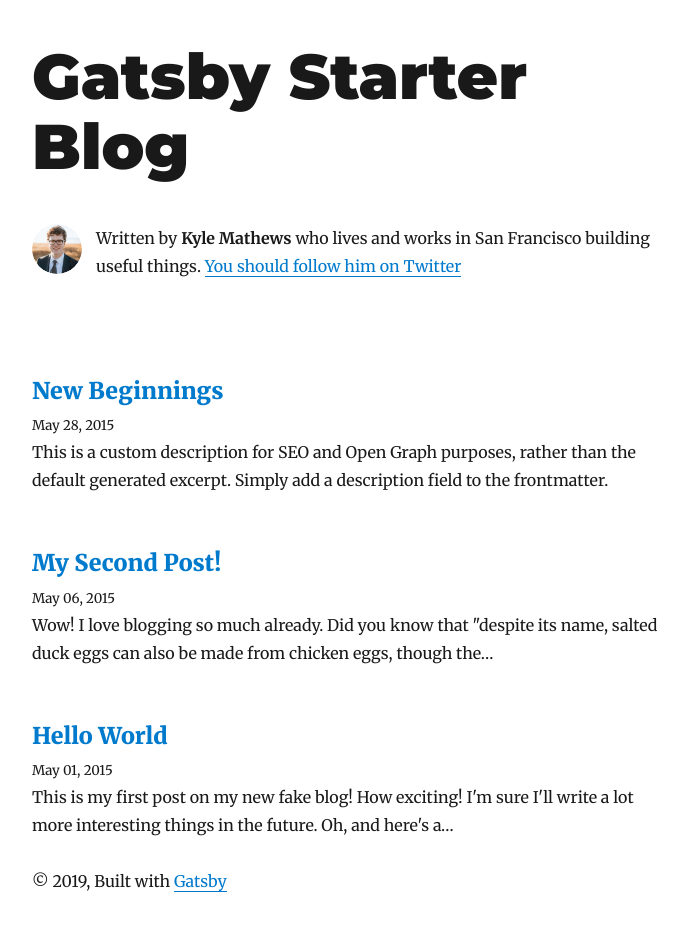
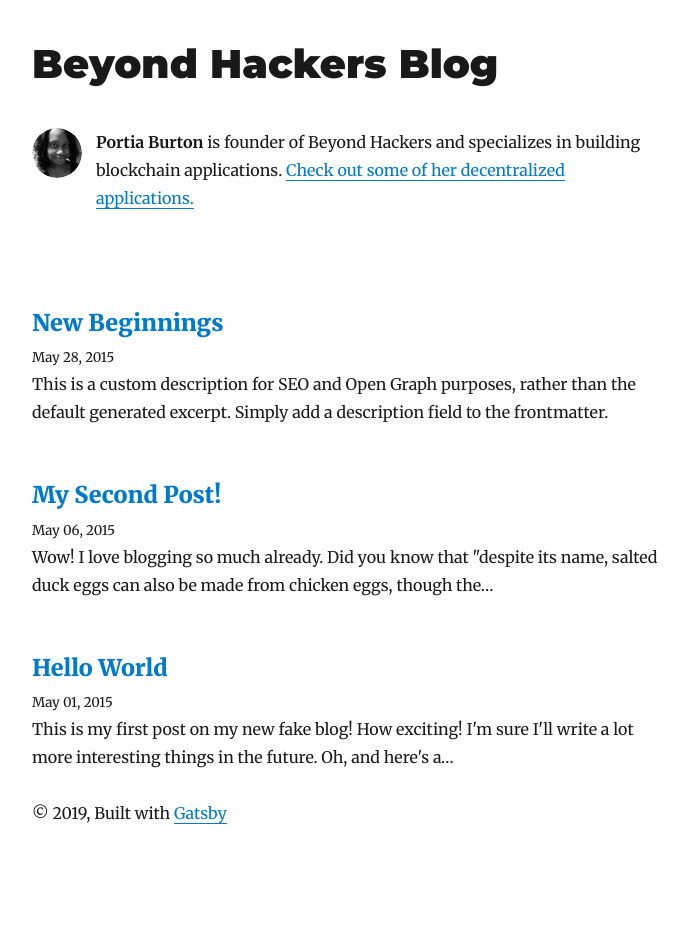
Before and after one commit to pkafei/pkafei-dev, a Gatsby site: page / in a window 1280 px wide. Shown: the whole page, without its empty margins (293-981 px from the left). After the commit the page ends 869 px from the top, so only its background shows below. Built offline with nearby package versions, Linux system fonts and the light colour scheme; Gatsby itself is replaced by a stand-in of ours; some packages are replaced by stand-ins of ours.

Commit message:
Customized blog

```diff
--- a/gatsby-config.js
+++ b/gatsby-config.js
@@ -1,11 +1,11 @@
 module.exports = {
   siteMetadata: {
-    title: `Gatsby Starter Blog`,
-    author: `Kyle Mathews`,
+    title: `Beyond Hackers Blog`,
+    author: `Portia Burton`,
     description: `A starter blog demonstrating what Gatsby can do.`,
     siteUrl: `https://gatsby-starter-blog-demo.netlify.com/`,
     social: {
-      twitter: `kylemathews`,
+      twitter: `pkafei`,
     },
   },
   plugins: [
--- a/src/components/bio.js
+++ b/src/components/bio.js
@@ -38,11 +38,10 @@
               }}
             />
             <p>
-              Written by <strong>{author}</strong> who lives and works in San
-              Francisco building useful things.
+              <strong>{author}</strong> is founder of Beyond Hackers and specializes in building blockchain applications.
               {` `}
-              <a href={`https://twitter.com/${social.twitter}`}>
-                You should follow him on Twitter
+              <a href={`https://www.beyondhackers.com`}>
+                Check out some of her decentralized applications.
               </a>
             </p>
           </div>
@@ -54,7 +53,7 @@
 
 const bioQuery = graphql`
   query BioQuery {
-    avatar: file(absolutePath: { regex: "/profile-pic.jpg/" }) {
+    avatar: file(absolutePath: { regex: "/blockchain_explainer_portia_burton.png/" }) {
       childImageSharp {
         fixed(width: 50, height: 50) {
           ...GatsbyImageSharpFixed
--- a/src/components/layout.js
+++ b/src/components/layout.js
@@ -13,7 +13,6 @@
       header = (
         <h1
           style={{
-            ...scale(1.5),
             marginBottom: rhythm(1.5),
             marginTop: 0,
           }}
@@ -34,7 +33,6 @@
       header = (
         <h3
           style={{
-            fontFamily: `Montserrat, sans-serif`,
             marginTop: 0,
           }}
         >
--- a/src/pages/index.js
+++ b/src/pages/index.js
@@ -16,7 +16,7 @@
       <Layout location={this.props.location} title={siteTitle}>
         <SEO
           title="All posts"
-          keywords={[`blog`, `gatsby`, `javascript`, `react`]}
+          keywords={[`portia burton`, `beyond hackers`, `blockchain`, `ethereum`]}
         />
         <Bio />
         {posts.map(({ node }) => {
```
Also changed, not shown: content/assets/blockchain_explainer_portia_burton.png (added), content/assets/profile-pic.jpg (deleted), content/blog/2018/hello-world/index.md (renamed from content/blog/hello-world/index.md), content/blog/2018/hello-world/salty_egg.jpg (renamed from content/blog/hello-world/salty_egg.jpg), content/blog/2018/hi-folks/index.md (renamed from content/blog/hi-folks/index.md), content/blog/2018/my-second-post/index.md (renamed from content/blog/my-second-post/index.md).
